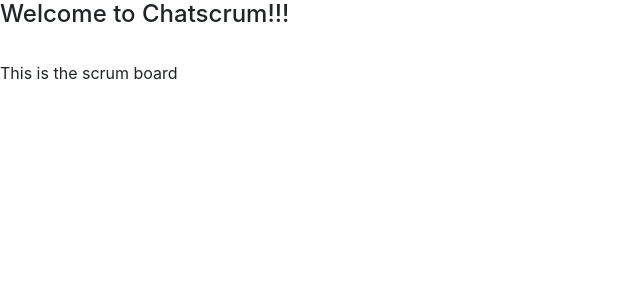
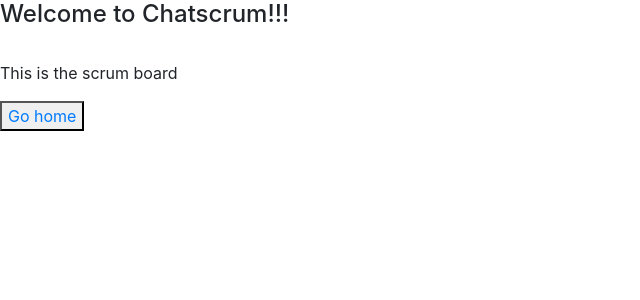
Before and after one commit to crixus72/madusonovidiuschatscrum, an Angular app: page /scrumboard/1 in a window 1280 px wide. Shown: the top 300 px of the page, without its empty margins (0-640 px from the left). Built offline with nearby package versions, Linux system fonts and the light colour scheme; no server answers; sample sign-in values are in the browser's storage.

Commit message:
Latest working files

```diff
--- a/src/app/scrumboard/scrumboard.component.html
+++ b/src/app/scrumboard/scrumboard.component.html
@@ -1 +1,3 @@
 <p>This is the scrum board</p>
+
+<button><a routerLink="/home">Go home</a></button>
```
